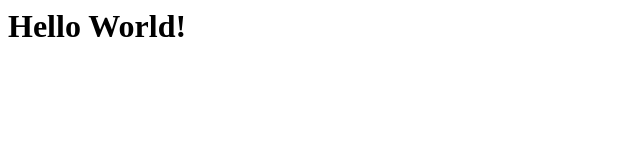
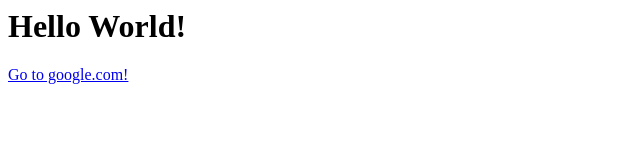
Before and after one commit to franciscoaragao/franciscoaragao.github.io, a plain HTML site: page index.html in a window 1280 px wide. Shown: the whole page, without its empty margins (0-640 px from the left). Drawn offline with Linux system fonts and the light colour scheme.

Commit message:
added link to google

```diff
--- a/index.html
+++ b/index.html
@@ -1,5 +1,6 @@
 <html>
 	<body>
 		<h1>Hello World!</h1>
+		<a href="https://google.com">Go to google.com!</a>
 	</body>
 </html>
```
